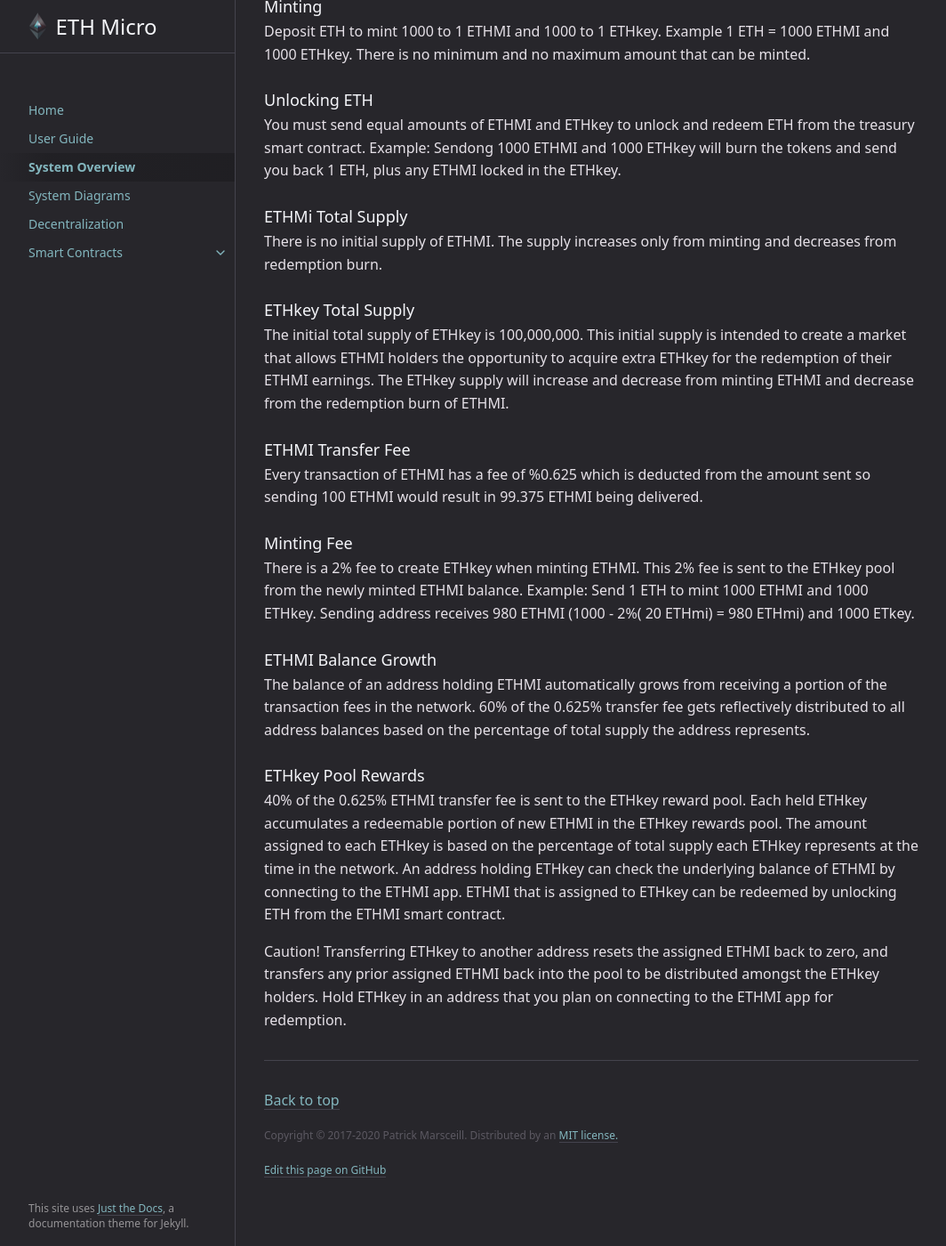
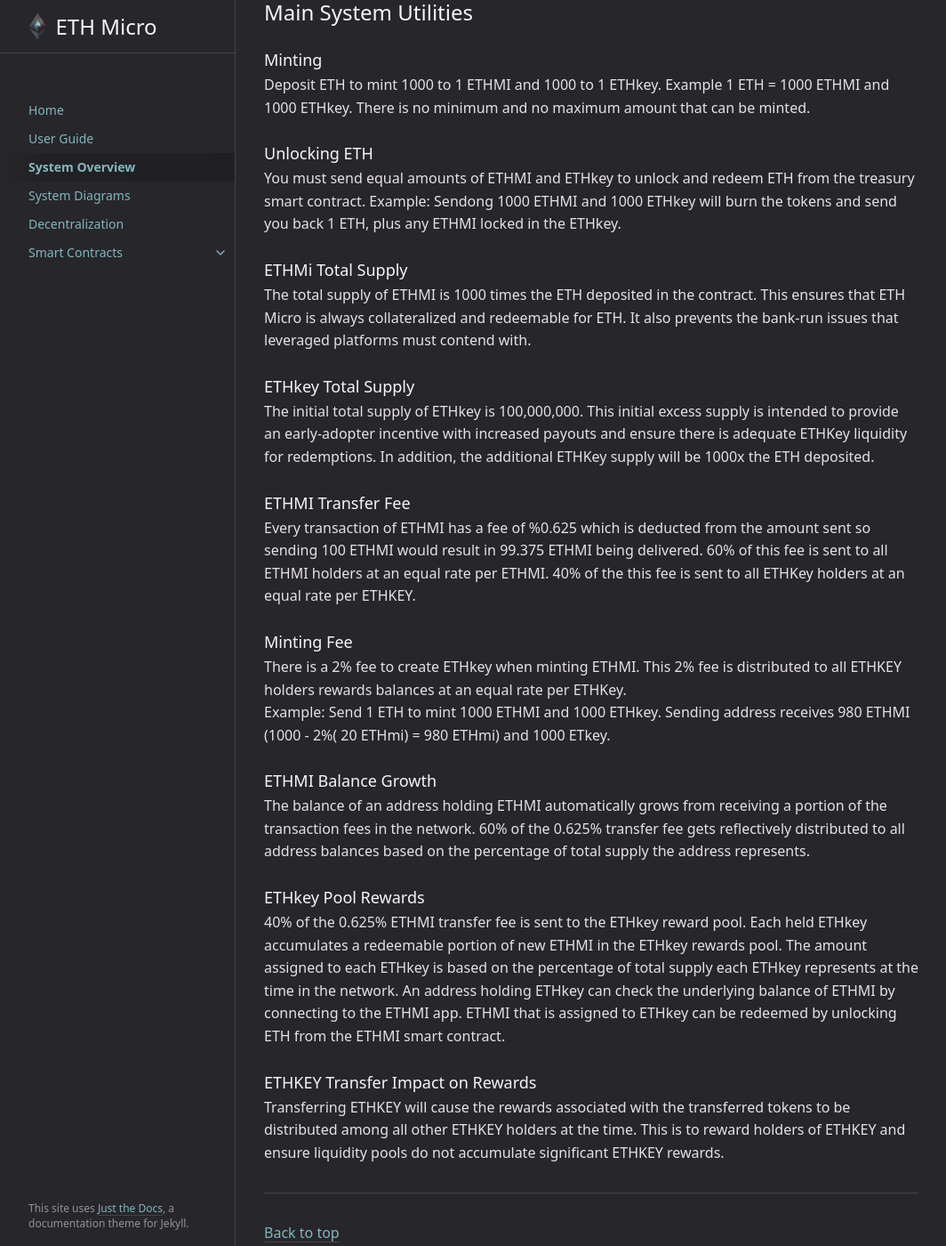
Before and after one commit to MaikuroFinance/ETHMicro-UI, a Jekyll site: the page built from docs/docs/system-overview.md, in a window 1280 px wide and 1400 px high, scrolled down 311 px. Shown: the whole window at 89% size, without its empty margins (107-1171 px from the left). Built offline with Jekyll 4.4.1, drawn with Linux system fonts in a browser that asks for light colours; some of the changed text lies outside the part shown.

Commit message:
Updated docs

```diff
--- a/docs/docs/system-overview.md
+++ b/docs/docs/system-overview.md
@@ -7,7 +7,7 @@ nav_order: 3
 
 # System Overview
 
-The micro ecosystem is compromised of two ERC20 tokens with some interesting opportunities for yield
+The micro ecosystem is compromised of two ERC20 tokens, a collateralized micro token and key token. This provides a mechanism for arbitrage against ETH and a risk-free opportunity to earn yield.
 {: .fs-6 .fw-300 }
 
 ## Main System Utilities
@@ -25,20 +25,19 @@ Example: Sendong 1000 ETHMI and 1000 ETHkey will burn the tokens and send you ba
 
 ### ETHMi Total Supply
 
-There is no initial supply of ETHMI. The supply increases only from minting and decreases from redemption burn.
+The total supply of ETHMI is 1000 times the ETH deposited in the contract. This ensures that ETH Micro is always collateralized and redeemable for ETH. It also prevents the bank-run issues that leveraged platforms must contend with.
 
 ### ETHkey Total Supply
 
-The initial total supply of ETHkey is 100,000,000. This initial supply is intended to create a market that allows ETHMI holders the opportunity to acquire extra ETHkey for the redemption of their ETHMI earnings. The ETHkey supply will increase and decrease from minting ETHMI and decrease from the redemption burn of ETHMI.
+The initial total supply of ETHkey is 100,000,000. This initial excess supply is intended to provide an early-adopter incentive with increased payouts and ensure there is adequate ETHKey liquidity for redemptions. In addition, the additional ETHKey supply will be 1000x the ETH deposited.
 
 ### ETHMI Transfer Fee
 
-Every transaction of ETHMI has a fee of %0.625 which is deducted from the amount sent so sending
-100 ETHMI would result in 99.375 ETHMI being delivered.
+Every transaction of ETHMI has a fee of %0.625 which is deducted from the amount sent so sending 100 ETHMI would result in 99.375 ETHMI being delivered. 60% of this fee is sent to all ETHMI holders at an equal rate per ETHMI. 40% of the this fee is sent to all ETHKey holders at an equal rate per ETHKEY.
 
 ### Minting Fee
 
-There is a 2% fee to create ETHkey when minting ETHMI. This 2% fee is sent to the ETHkey pool from the newly minted ETHMI balance.
+There is a 2% fee to create ETHkey when minting ETHMI. This 2% fee is distributed to all ETHKEY holders rewards balances at an equal rate per ETHKey.
 Example:
 Send 1 ETH to mint 1000 ETHMI and 1000 ETHkey. Sending address receives 980 ETHMI (1000 - 2%( 20 ETHmi) = 980 ETHmi) and 1000 ETkey.
 
@@ -50,4 +49,6 @@ The balance of an address holding ETHMI automatically grows from receiving a por
 
 40% of the 0.625% ETHMI transfer fee is sent to the ETHkey reward pool. Each held ETHkey accumulates a redeemable portion of new ETHMI in the ETHkey rewards pool. The amount assigned to each ETHkey is based on the percentage of total supply each ETHkey represents at the time in the network. An address holding ETHkey can check the underlying balance of ETHMI by connecting to the ETHMI app. ETHMI that is assigned to ETHkey can be redeemed by unlocking ETH from the ETHMI smart contract.
 
-Caution! Transferring ETHkey to another address resets the assigned ETHMI back to zero, and transfers any prior assigned ETHMI back into the pool to be distributed amongst the ETHkey holders. Hold ETHkey in an address that you plan on connecting to the ETHMI app for redemption.
+### ETHKEY Transfer Impact on Rewards
+
+Transferring ETHKEY will cause the rewards associated with the transferred tokens to be distributed among all other ETHKEY holders at the time. This is to reward holders of ETHKEY and ensure liquidity pools do not accumulate significant ETHKEY rewards.
```
